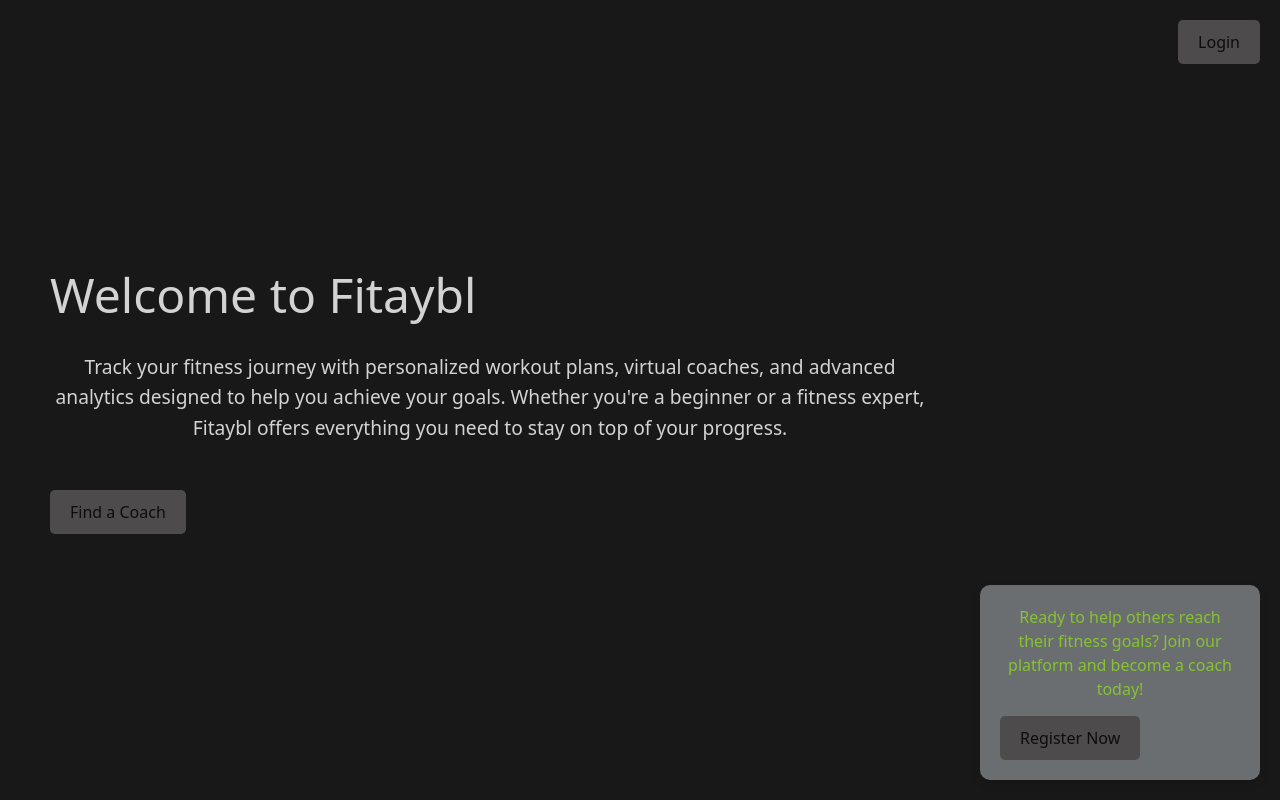
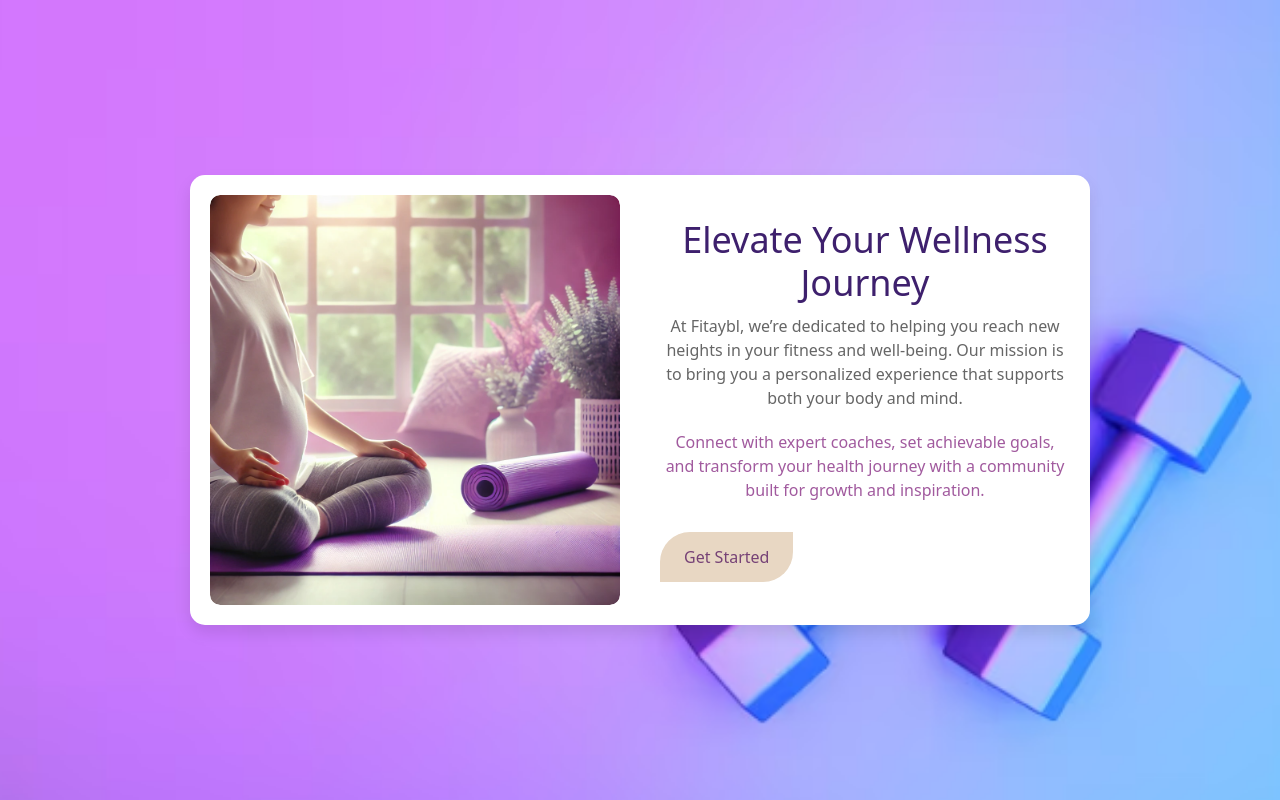
Before and after one commit to Loshavii/mainproject3, a React (Create React App) app in the folder FRONTEND/: page /register-select in a window 1280 px wide. Built offline with nearby package versions, Linux system fonts and the light colour scheme.

Commit message:
selection page design

```diff
--- a/FRONTEND/src/components/CSS/RegisterSelectPage.css
+++ b/FRONTEND/src/components/CSS/RegisterSelectPage.css
@@ -1,138 +1,11 @@
 /*
-
- .landing-container {
+.landing-container {
   display: flex;
   height: 100vh;
-  background-color: #181818 ;
+  background-color: #181818;
   color: #d3d3d3;
 }
 
-.left-content {
-  flex: 1;
-  padding: 50px;
-  display: flex;
-  flex-direction: column;
-  justify-content: center;
-  align-items: flex-start;
-}
-
-.left-content h1 {
-  font-size: 3em;
-  color: #d3d3d3;
-}
-
-.left-content p {
-  margin-top: 20px;
-  font-size: 1.2em;
-  color: #d3d3d3;
-  line-height: 1.6;
-}
-
-.find-coach-button {
-  margin-top: 30px;
-  padding: 10px 20px;
-  background-color: #4d4b4b;
-  color: #0d0d0d;
-  transition: background-color 0.3s, transform 0.3s;
-  border: none;
-  border-radius: 5px;
-  cursor: pointer;
-  font-size: 1em;
-}
-
-.find-coach-button:hover {
-  background-color: #d3d3d3;
-    color: #0d0d0d;
-    transform: scale(1.05);
-}
-
-.right-content {
-  position: relative;
-  width: 300px;
-  padding: 50px;
-}
-
-
-
-.top-right {
-  position: absolute;
-  top: 20px;
-  right: 20px;
-}
-
-.user-login-button {
-  padding: 10px 20px;
-  background-color: #4d4b4b;
-  color: #0d0d0d;
-  transition: background-color 0.3s, transform 0.3s;
-  border: none;
-  border-radius: 5px;
-  cursor: pointer;
-  font-size: 1em;
-  display: flex;
-  align-items: center;
-}
-
-.user-login-button .icon {
-  margin-right: 8px;
-  font-size: 1.2em;
-}
-
-.user-login-button:hover {
-  background-color: #d3d3d3;
-  color: #0d0d0d;
-  transform: scale(1.05);
-}
-
-.bottom-right {
-  position: absolute;
-  bottom: 20px;
-  right: 20px;
-  display: flex;
-  justify-content: flex-end;
-  align-items: flex-end;
-}
-
-.coachi-card {
-  padding: 20px;
-  background-color: #6b6e70 !important;
-  color: #222629;
-  border-radius: 10px;
-  box-shadow: 0px 4px 8px rgba(0, 0, 0, 0.1);
-  max-width: 300px;
-}
-
-.coach-card p {
-  margin-bottom: 15px;
-  font-size: 1em;
-  color: #86c232;
-}
-
-.coach-login-button {
-  padding: 10px 20px;
-  background-color: #4d4b4b;
-  color: #0d0d0d;
-  transition: background-color 0.3s, transform 0.3s;
-  border: none;
-  border-radius: 5px;
-  cursor: pointer;
-}
-
-.coach-login-button:hover {
-  background-color: #d3d3d3;
-    color: #0d0d0d;
-    transform: scale(1.05);
-} */
-
-/* Main container styling */
-.landing-container {
-  display: flex;
-  height: 100vh;
-  background-color: #181818; /* Dark background */
-  color: #d3d3d3; /* Light text */
-}
-
-/* Left content styling */
 .left-content {
   flex: 1;
   padding: 50px;
@@ -172,7 +45,6 @@
   transform: scale(1.05);
 }
 
-/* Right content styling */
 .right-content {
   position: relative;
   width: 300px;
@@ -202,7 +74,6 @@
   transform: scale(1.05);
 }
 
-/* Bottom-right coach card */
 .bottom-right {
   position: absolute;
   bottom: 20px;
@@ -237,4 +108,95 @@
   background-color: #d3d3d3;
   color: #0d0d0d;
   transform: scale(1.05);
+} */
+
+.select-container {
+  display: flex;
+  justify-content: center;
+  align-items: center;
+  height: 100vh;
+  background: url('bg.avif') no-repeat center center/cover; /* Add your beach background here */
 }
+
+.select-content {
+  display: flex;
+  align-items: center;
+  background-color: #fff;
+  padding: 20px;
+  border-radius: 15px;
+  box-shadow: 0 8px 16px rgba(0, 0, 0, 0.1);
+  max-width: 900px;
+  max-height: 700px;
+  animation: slide-in 1.5s ease-out;
+
+}
+
+.select-image {
+  flex: 1;
+  position: relative;
+  border-radius: 10px;
+  overflow: hidden;
+}
+
+.ima {
+  width: 100%;
+  height: auto;
+  border-radius: 10px;
+  transform: scale(1);
+  transition: transform 0.4s ease;
+}
+
+.ima:hover {
+  transform: scale(1.05);
+}
+
+.select-text {
+  flex: 1;
+  margin-left: 40px;
+}
+
+.head {
+  font-size: 36px;
+  color: #3e206d !important;
+  margin-bottom: 10px;
+}
+
+.sub {
+  color: #666;
+  font-size: 16px;
+  margin-bottom: 20px;
+}
+
+.highlit {
+  color: #a15a9e;
+  font-size: 16px;
+  margin-bottom: 30px;
+}
+
+.ct-button {
+    background-color: var(--light-beige);
+    color: var(--primary-purple-dark);
+    padding: 0.8rem 1.5rem;
+    border: none;
+    font-size: 1rem;
+    cursor: pointer;
+    transition: background-color 0.3s, transform 0.2s;
+    border-radius: 30px 0 30px 0;
+}
+
+.ct-button:hover {
+    background-color: var(--white);
+    transform: scale(1.05);
+    box-shadow: 0 4px 20px rgba(0, 0, 0, 0.15);
+}
+
+@keyframes slide-in {
+  from {
+    opacity: 0;
+    transform: translateY(30px);
+  }
+  to {
+    opacity: 1;
+    transform: translateY(0);
+  }
+}
--- a/FRONTEND/src/components/UserDashboard/LandingPage.js
+++ b/FRONTEND/src/components/UserDashboard/LandingPage.js
@@ -42,6 +42,7 @@ import React, { useState, useEffect, useRef } from 'react';
 import { useSpring, animated, config } from 'react-spring';
 import { motion } from 'framer-motion';
 import { Facebook, Twitter, Linkedin, ChevronDown } from 'lucide-react';
+import { useNavigate } from 'react-router-dom';
 import '../CSS/Landing.css';
 import img from '../logo.png';
 import img4 from './img4.webp';
@@ -100,6 +101,8 @@ const SocialLinks = () => {
 
 // HeroContent Component
 const HeroContent = () => {
+  const navigate = useNavigate();
+
   const titleAnimation = useSpring({
     from: { opacity: 0, transform: 'translateY(30px)' },
     to: { opacity: 1, transform: 'translateY(0)' },
@@ -113,6 +116,10 @@ const HeroContent = () => {
     config: config.gentle,
   });
 
+  const handleGetStartedClick = () => {
+    navigate('/register-select');
+  };
+
   return (
     <div className="hero-content">
       <animated.span style={titleAnimation} className="hero-subtitle">
@@ -125,9 +132,10 @@ const HeroContent = () => {
         Discover the balance between strength and wellness. Empower yourself with personalized coaching, real-time progress tracking, and a community built to support your goals.
       </animated.p>
       <animated.div style={descriptionAnimation}>
-    <button className="get-started-button">Start Your Journey</button>
+        <button className="get-started-button" onClick={handleGetStartedClick}>
+          Start Your Journey
+        </button>
       </animated.div>
-
     </div>
   );
 };
@@ -190,14 +198,14 @@ const YogaComponent = () => {
           />
         </div>
         <div className="yoga-text">
-    <h2 className="heading">Elevate Your Wellness Journey</h2>
-    <p className="subtext">
+    <h2 className="head">Elevate Your Wellness Journey</h2>
+    <p className="sub">
         At Fitaybl, we’re dedicated to helping you reach new heights in your fitness and well-being. Our mission is to bring you a personalized experience that supports both your body and mind.
     </p>
-    <p className="highlight">
+    <p className="highlit">
         Connect with expert coaches, set achievable goals, and transform your health journey with a community built for growth and inspiration.
     </p>
-    <button className="cta-button">Get Started</button>
+    <button className="ct-button">Get Started</button>
 </div>
 
       </div>
--- a/FRONTEND/src/components/UserDashboard/RegisterSelectPage.js
+++ b/FRONTEND/src/components/UserDashboard/RegisterSelectPage.js
@@ -1,58 +1,91 @@
 
+// import React from 'react';
+// import { useNavigate } from 'react-router-dom';
+// import '../CSS/RegisterSelectPage.css'; // Updated CSS file for styling
+
+// function RegisterSelectPage() {
+//   const navigate = useNavigate();
+
+//   const navigateToCoachDetail = () => {
+//     navigate('/coach');
+//   };
+
+//   const handleCoachLogin = () => {
+//     navigate('/register-coach');
+//   };
+
+//   const handleUserLogin = () => {
+//     navigate('/register-user');
+//   };
+
+//   return (
+//     <div className="landing-container">
+//       <div className="left-content">
+//         <h1>Welcome to Fitaybl</h1>
+//         <p>
+//           Track your fitness journey with personalized workout plans, virtual coaches,
+//           and advanced analytics designed to help you achieve your goals. Whether you're
+//           a beginner or a fitness expert, Fitaybl offers everything you need to stay on
+//           top of your progress.
+//         </p>
+//         <button className="find-coach-button" onClick={navigateToCoachDetail}>
+//           Find a Coach
+//         </button>
+//       </div>
+
+//       <div className="right-content">
+//         <div className="top-right">
+//           <button className="user-login-button" onClick={handleUserLogin}>
+//             Login
+//           </button>
+//         </div>
+
+//         <div className="bottom-right">
+//           <div className="coachi-card">
+//             <p>
+//               Ready to help others reach their fitness goals? Join our platform and become a coach today!
+//             </p>
+//             <button className="coach-login-button" onClick={handleCoachLogin}>
+//               Register Now
+//             </button>
+//           </div>
+//         </div>
+//       </div>
+//     </div>
+//   );
+// }
+
+// export default RegisterSelectPage;
+// RegisterSelectPage.js
 import React from 'react';
-import { useNavigate } from 'react-router-dom';
-import '../CSS/RegisterSelectPage.css'; // Updated CSS file for styling
+import '../CSS/RegisterSelectPage.css';
+import yogaImage from './img1.webp'; // replace with the path to the image file
 
-function RegisterSelectPage() {
-  const navigate = useNavigate();
+const RegisterSelectPage = () => {
+  return (
+    <div className="select-container" id="about">
+      <div className="select-content">
+        <div className="select-image">
+          <img
+            src={yogaImage}
+            alt="Yoga Pose"
+            className="ima"
+          />
+        </div>
+        <div className="select-text">
+    <h2 className="heading">Elevate Your Wellness Journey</h2>
+    <p className="subtext">
+        At Fitaybl, we’re dedicated to helping you reach new heights in your fitness and well-being. Our mission is to bring you a personalized experience that supports both your body and mind.
+    </p>
+    <p className="highlight">
+        Connect with expert coaches, set achievable goals, and transform your health journey with a community built for growth and inspiration.
+    </p>
+    <button className="cta-button">Get Started</button>
+</div>
 
-  const navigateToCoachDetail = () => {
-    navigate('/coach');
-  };
-
-  const handleCoachLogin = () => {
-    navigate('/register-coach');
-  };
-
-  const handleUserLogin = () => {
-    navigate('/register-user');
-  };
-
-  return (
-    <div className="landing-container">
-      <div className="left-content">
-        <h1>Welcome to Fitaybl</h1>
-        <p>
-          Track your fitness journey with personalized workout plans, virtual coaches,
-          and advanced analytics designed to help you achieve your goals. Whether you're
-          a beginner or a fitness expert, Fitaybl offers everything you need to stay on
-          top of your progress.
-        </p>
-        <button className="find-coach-button" onClick={navigateToCoachDetail}>
-          Find a Coach
-        </button>
-      </div>
-
-      <div className="right-content">
-        <div className="top-right">
-          <button className="user-login-button" onClick={handleUserLogin}>
-            Login
-          </button>
-        </div>
-
-        <div className="bottom-right">
-          <div className="coachi-card">
-            <p>
-              Ready to help others reach their fitness goals? Join our platform and become a coach today!
-            </p>
-            <button className="coach-login-button" onClick={handleCoachLogin}>
-              Register Now
-            </button>
-          </div>
-        </div>
       </div>
     </div>
   );
-}
+};
 
 export default RegisterSelectPage;
```
Lines whose indentation alone changed are shown as unchanged.
